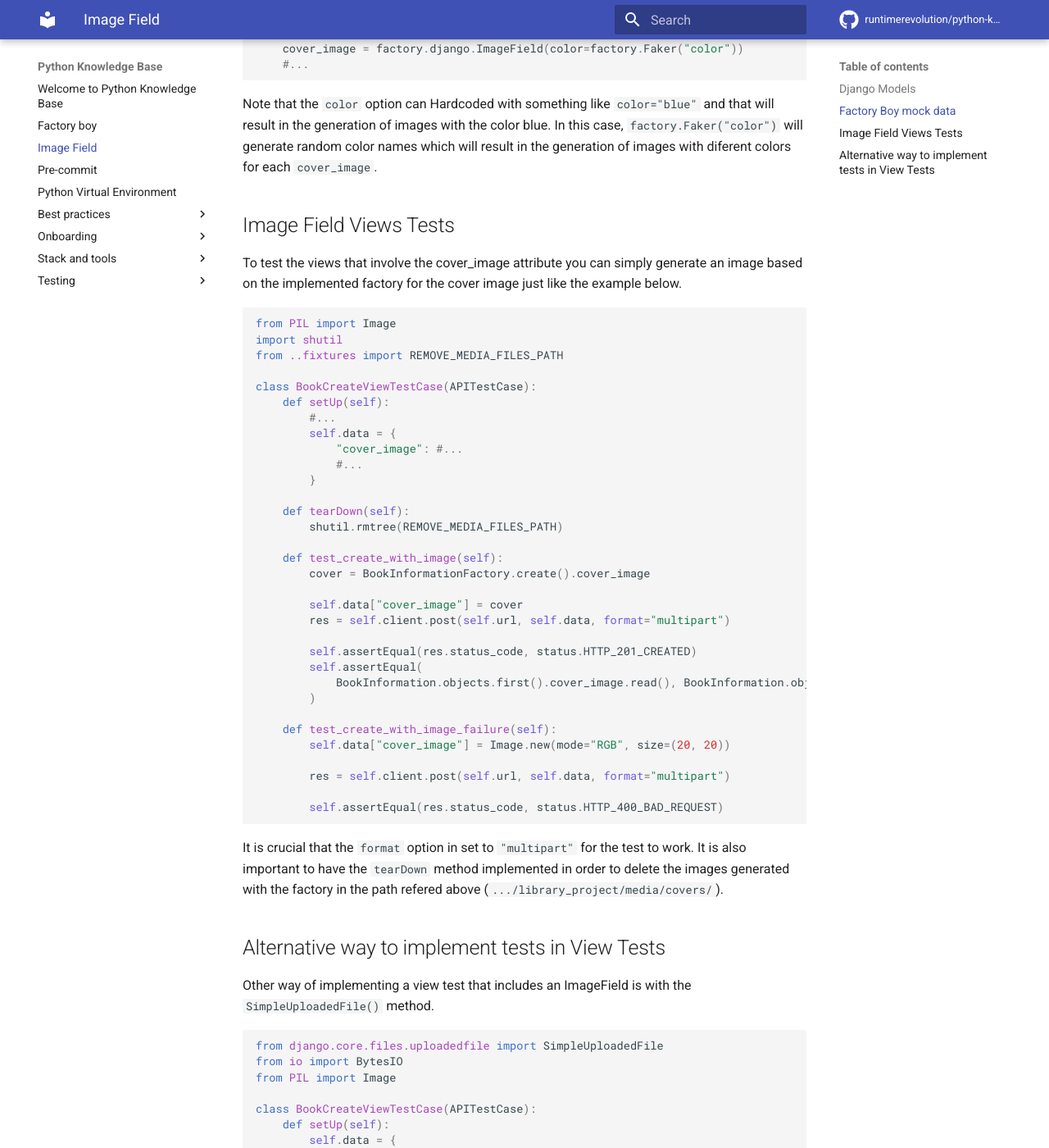
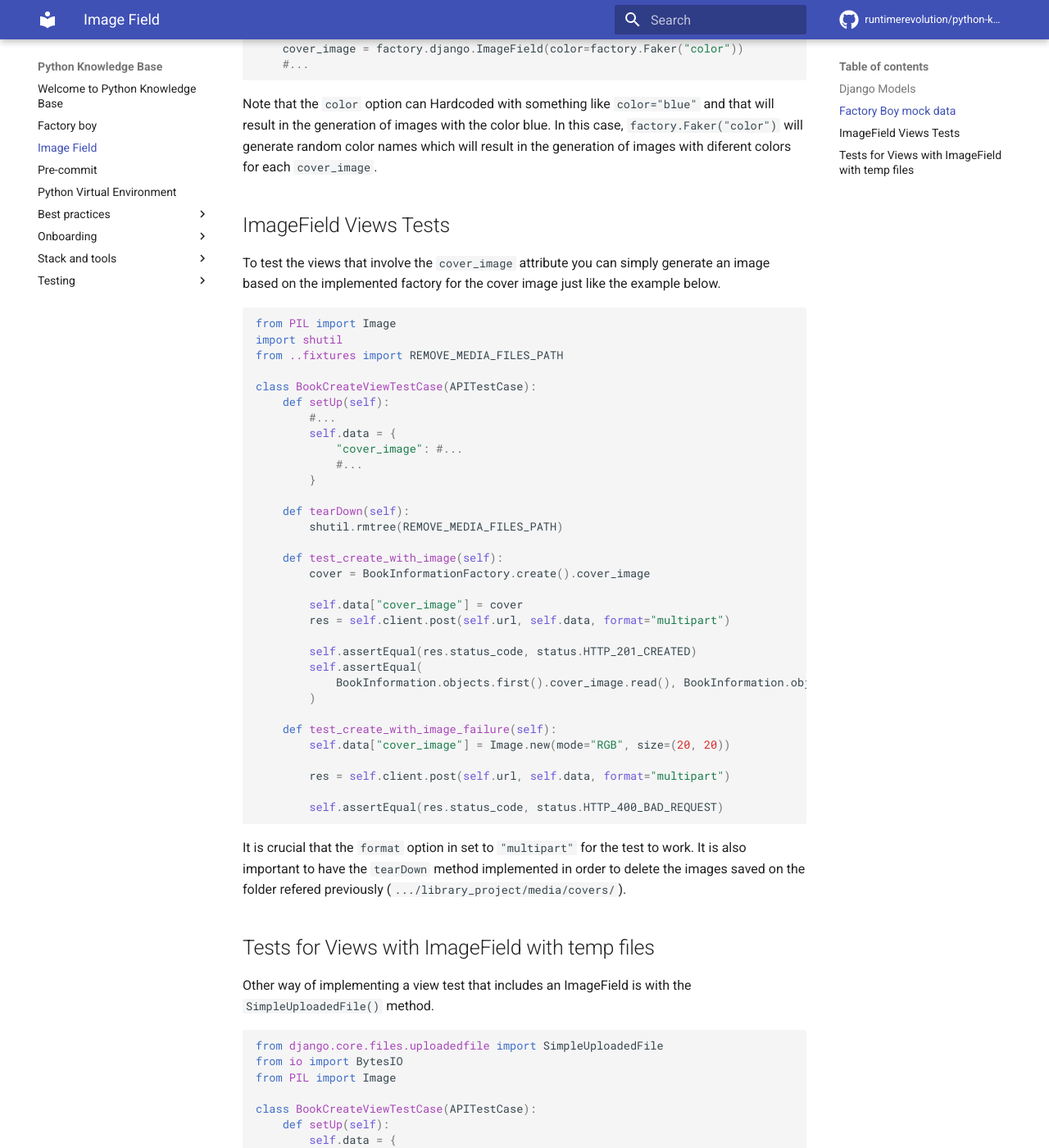
Before and after one commit to runtimerevolution/python-knowledge-base, an MkDocs documentation site: the page built from docs/image_field.md, in a window 1280 px wide and 1400 px high, scrolled down 659 px. Shown: the whole window at 82% size. Built offline with MkDocs 1.6.1 and Material for MkDocs 9.7.7, drawn with Linux system fonts in a browser that asks for light colours; comment, search, counter and statistics services are not loaded; some of the changed text lies outside the part shown.

Commit message:
Formating and spelling correction

`````diff
--- a/docs/image_field.md
+++ b/docs/image_field.md
@@ -30,9 +30,9 @@ Note that the `color` option can Hardcoded with something like `color="blue"` an
 generation of images with the color blue. In this case, `factory.Faker("color")` will generate random color names
 which will result in the generation of images with diferent colors for each `cover_image`.
 
-## Image Field Views Tests
+## ImageField Views Tests
 
-To test the views that involve the cover_image attribute you can simply generate an image based on the
+To test the views that involve the `cover_image` attribute you can simply generate an image based on the
 implemented factory for the cover image just like the example below.
 
 ````python
@@ -73,9 +73,9 @@ class BookCreateViewTestCase(APITestCase):
 
 It is crucial that the `format` option in set to `"multipart"` for the test to work.
 It is also important to have the `tearDown` method implemented in order to delete the images
-generated with the factory in the path refered above (`.../library_project/media/covers/`).
+saved on the folder refered previously (`.../library_project/media/covers/`).
 
-## Alternative way to implement tests in View Tests
+## Tests for Views with ImageField with temp files
 
 Other way of implementing a view test that includes an ImageField is with the `SimpleUploadedFile()` method.
 
@@ -111,4 +111,4 @@ class BookCreateViewTestCase(APITestCase):
 
 ````
 In this case we generate an Image with the PIL Library, save it in a temporary file,
-process it with `SimpleUploadedFile()` method and then make the post request.
+process it with `SimpleUploadedFile()` method and then make the POST request.
`````
